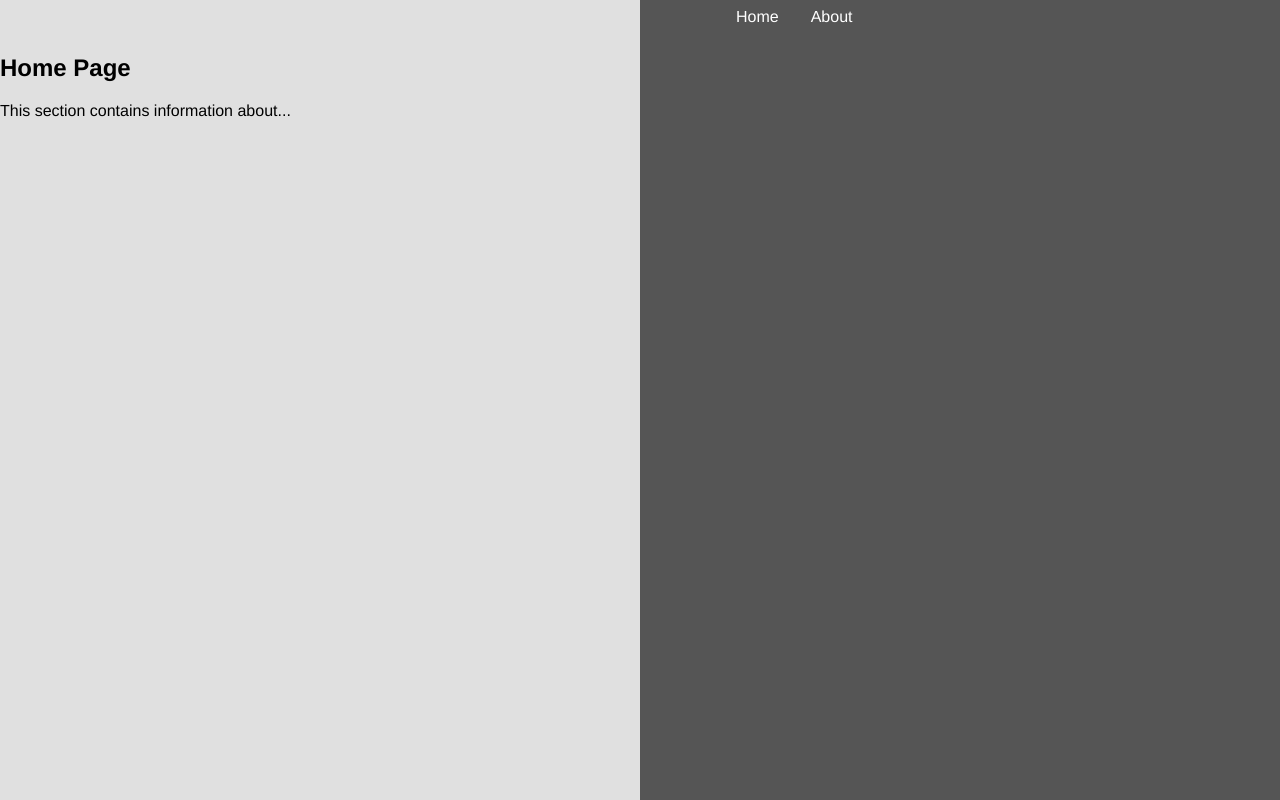
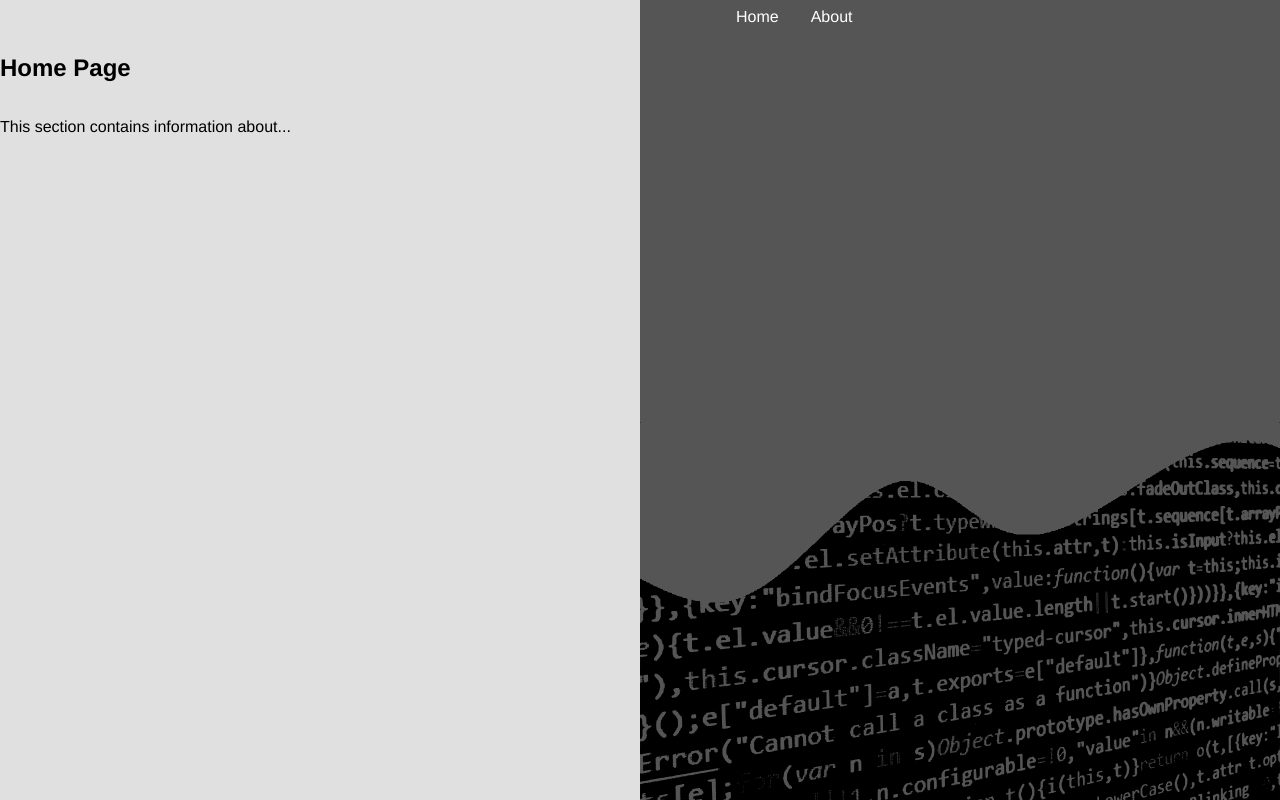
Before and after one commit to Specify-IT/homepage, a React (Create React App) app in the folder homepage/: page /homepage/home in a window 1280 px wide. Shown: the top 800 px of the page. Built offline with nearby package versions, Linux system fonts and the light colour scheme.

Commit message:
Test mask

```diff
--- a/homepage/src/pages/Home.tsx
+++ b/homepage/src/pages/Home.tsx
@@ -1,10 +1,50 @@
+import styled from 'styled-components';
+import code from './../assets/images/code.svg';
+import wave from './../assets/images/wave.png';
+
+const Main = styled.main`
+  display: flex;
+`;
+const Container = styled.div`
+  width: 50%;
+`;
+
+type ImageContainerProps = {
+  url: any;
+};
+
+const ImageContainer = styled.div<ImageContainerProps>`
+  width: 100%;
+
+  -webkit-mask-image: url(${(props) => props.url ?? ''});
+  -webkit-mask-repeat: no-repeat;
+  -webkit-mask-size: 100%;
+  mask-image: url(${(props) => props.url ?? ''});
+  mask-repeat: no-repeat;
+  mask-size: 100%;
+
+  img {
+    width: 100%;
+    height: 100%;
+    object-fit: contain;
+    overflow: hidden;
+  }
+`;
+
 const Home = () => {
   return (
     <div>
       <h2>Home Page</h2>
-      <main>
-        <p>This section contains information about...</p>
-      </main>
+      <Main>
+        <Container>
+          <p>This section contains information about...</p>
+        </Container>
+        <Container>
+          <ImageContainer url={wave}>
+            <img src={code} className="Code-hero" alt="code" />
+          </ImageContainer>
+        </Container>
+      </Main>
     </div>
   );
 }
```
Also changed, not shown: homepage/src/assets/images/code.svg (added), homepage/src/assets/images/wave.png (added).
